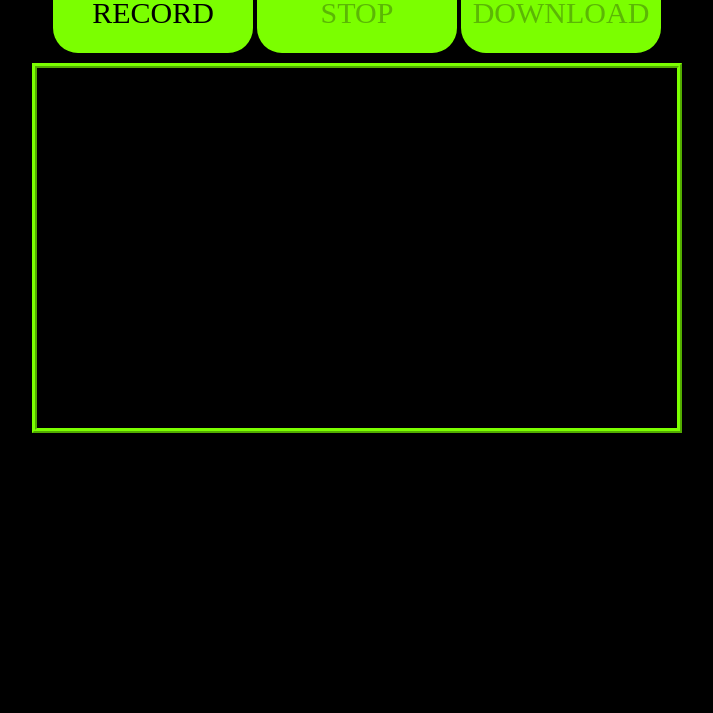
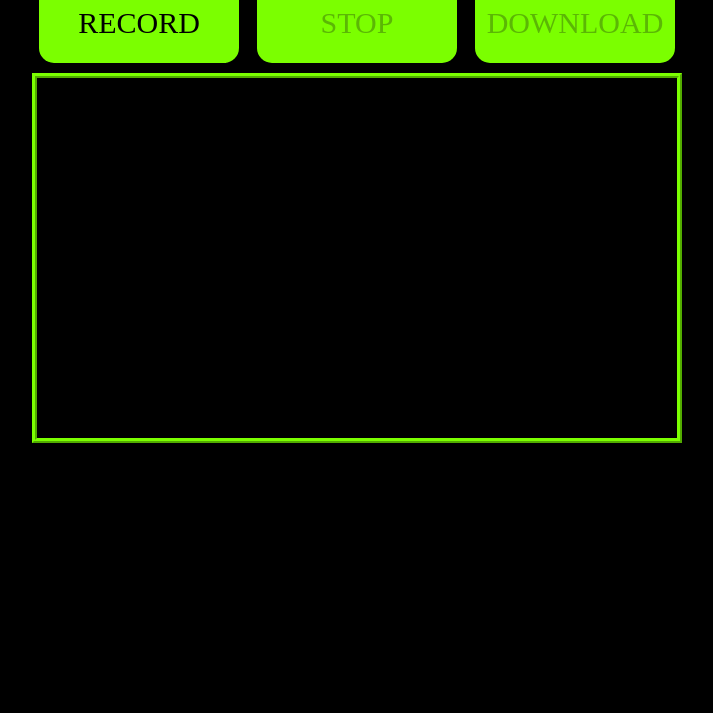
Before and after one commit to ANANTH-SWAMY/EZRECORDER, a plain HTML site: page index.html in a window 1280 px wide. Shown: the part 87-800 px from the top of the page, without its empty margins (283-996 px from the left). Drawn offline with Linux system fonts and the light colour scheme.

Commit message:
Add files via upload

```diff
--- a/style.css
+++ b/style.css
@@ -1,44 +1,5 @@
-#rec {
-    background-color: rgb(123, 255, 0);
-    border: none;
-    border-radius: 25px;
-    font-size: 30px;
-    width:200px;
-    height: 80px;
-    font-family: bahnschrift ;
-    src: url(bahnschrift.ttf);
-
-
-}
-
 body {
     background-color: black;
-}
-
-#stop {
-    background-color: rgb(123, 255, 0);
-    border: none;
-    border-radius: 25px;
-    font-size: 30px;
-    width:200px;
-    height: 80px;
-    font-family: bahnschrift ;
-    src: url(bahnschrift.ttf);
-}
-
-#DOWNLOAD {
-    background-color: rgb(123, 255, 0);
-    border: none;
-    border-radius: 25px;
-    font-size: 30px;
-    width:200px;
-    height: 80px;
-    font-family: bahnschrift ;
-    src: url(bahnschrift.ttf);
-}
-
-.container {
-    text-align: center;
 }
 
 video {
@@ -49,9 +10,72 @@ video {
     outline-width: 5px;
 }
 
+#rec {
+    background-color: rgb(123, 255, 0);
+    border: none;
+    border-radius: 15px;
+    font-size: 30px;
+    width:200px;
+    height: 80px;
+    font-family: bahnschrift ;
+    src: url(bahnschrift.ttf);
+}
+
+#rec:hover {
+    box-shadow: 0 0 20px rgb(123, 255, 0);
+    cursor: pointer;
+}
+
+#stop {
+    background-color: rgb(123, 255, 0);
+    border: none;
+    border-radius: 15px;
+    font-size: 30px;
+    width:200px;
+    height: 80px;
+    font-family: bahnschrift ;
+    src: url(bahnschrift.ttf);
+    margin-left: 14px;
+    margin-right: 14px;
+}
+
+#stop:hover {
+    box-shadow: 0 0 20px rgb(123, 255, 0);
+    cursor: pointer;
+}
+
+#DOWNLOAD {
+    background-color: rgb(123, 255, 0);
+    border: none;
+    border-radius: 15px;
+    font-size: 30px;
+    width:200px;
+    height: 80px;
+    font-family: bahnschrift ;
+    src: url(bahnschrift.ttf);
+}
+
+#DOWNLOAD:hover {
+    box-shadow: 0 0 20px rgb(123, 255, 0);
+    cursor: pointer;
+}
+
+.container {
+    position: relative;
+    top: 10px;
+    text-align: center;
+}
+
 #title{
+    position: relative;
+    top: -18px;
     color: rgb(123, 255, 0);
     font-size: 45px;
     font-family: bahnschrift ;
     src: url(bahnschrift.ttf);
 }
+
+#buttons {
+    position: relative;
+    top: -11px;
+}
```
